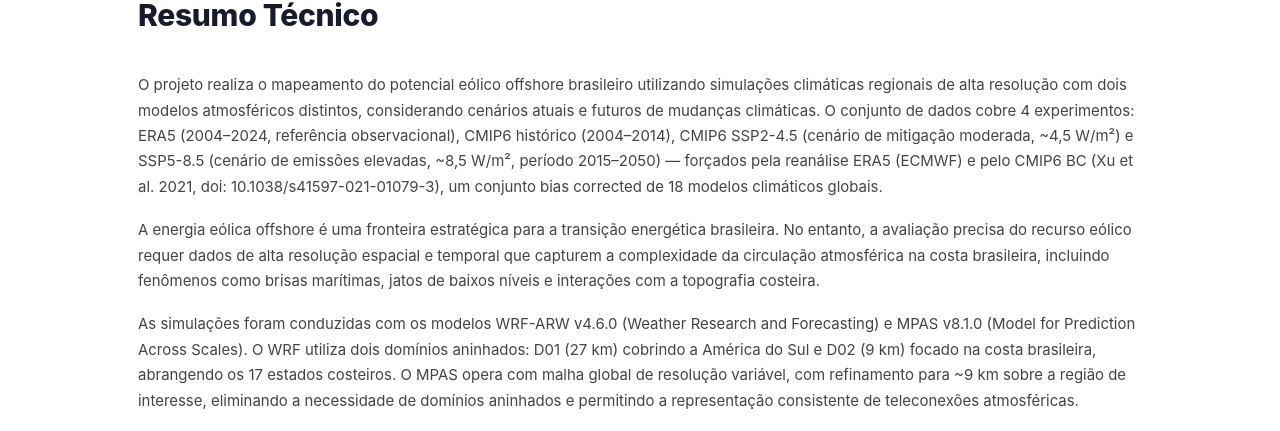
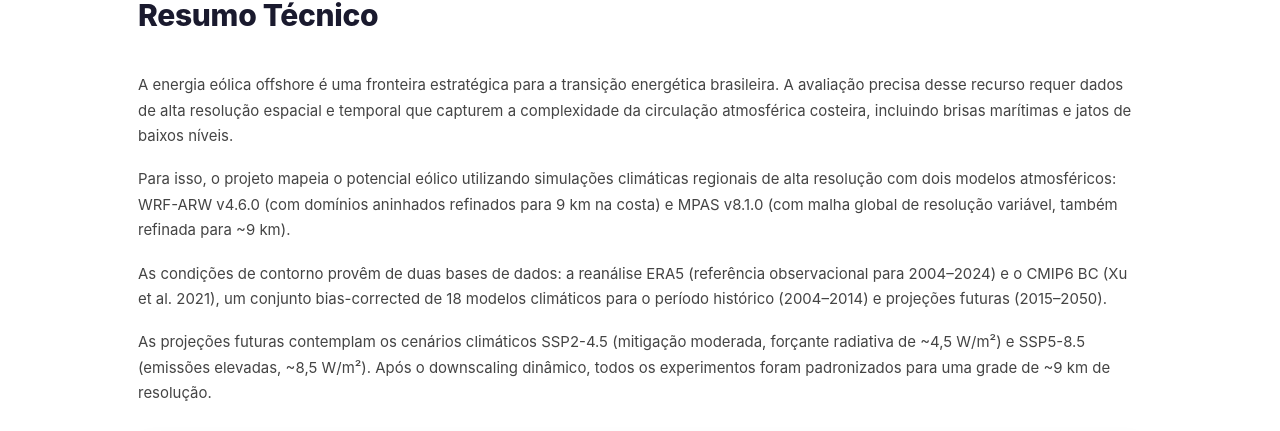
Before and after one commit to diogonsramos/cnpq-offshore-wind-webgis, a React (Vite) app: page / in a window 1280 px wide. Shown: the part 521-952 px from the top of the page. Built offline with nearby package versions, Linux system fonts and the light colour scheme.

Commit message:
fix(content): rewrite technical summary to remove redundant SSP scenario descriptions

```diff
--- a/src/i18n/en.ts
+++ b/src/i18n/en.ts
@@ -410,9 +410,9 @@ export const en: Record<TranslationKey, string> = {
   'landing.releases.v1_2.li1': 'Inclusion of interactive directional heatmaps in WebGIS.',
   'landing.releases.v1_2.li2': 'New variables: wind shear and annual energy production (AEP) estimation.',
 
-  'landing.tech.p1': 'The project maps the Brazilian offshore wind potential using high-resolution regional climate simulations with two distinct atmospheric models, considering current and future climate change scenarios. The dataset covers 4 experiments: ERA5 (2004–2024, observational reference), historical CMIP6 (2004–2014), CMIP6 SSP2-4.5 (moderate mitigation scenario, ~4.5 W/m²), and SSP5-8.5 (high emissions scenario, ~8.5 W/m², period 2015–2050) — forced by ERA5 reanalysis (ECMWF) and CMIP6 BC (Xu et al. 2021, doi: 10.1038/s41597-021-01079-3), a bias-corrected ensemble of 18 global climate models.',
-  'landing.tech.p2': 'Offshore wind energy is a strategic frontier for Brazil\'s energy transition. However, accurate assessment of the wind resource requires high spatial and temporal resolution data that capture the complexity of atmospheric circulation on the Brazilian coast, including phenomena such as sea breezes, low-level jets, and interactions with coastal topography.',
-  'landing.tech.p3': 'The simulations were conducted with the WRF-ARW v4.6.0 (Weather Research and Forecasting) and MPAS v8.1.0 (Model for Prediction Across Scales) models. WRF uses two nested domains: D01 (27 km) covering South America and D02 (9 km) focused on the Brazilian coast, covering the 17 coastal states. MPAS operates with a variable-resolution global mesh, refining to ~9 km over the region of interest, eliminating the need for nested domains and allowing for consistent representation of atmospheric teleconnections.',
-  'landing.tech.p4': 'Boundary conditions come from two datasets: ERA5 (ECMWF global reanalysis, original resolution ~31 km, observational reference for 2004–2024) and CMIP6 BC (Xu et al. 2021), which provides bias-corrected data from 18 climate models for the historical period (2004–2014) and future projections (2015–2050) under the SSP2-4.5 (moderate mitigation scenario, radiative forcing of ~4.5 W/m²) and SSP5-8.5 (high emissions scenario, radiative forcing of ~8.5 W/m²) scenarios, with an original resolution of ~1.25°. Both input datasets were standardized to ~9 km after dynamical downscaling.',
+  'landing.tech.p1': 'Offshore wind energy is a strategic frontier for the Brazilian energy transition. Accurate assessment of this resource requires high spatial and temporal resolution data that capture the complexity of coastal atmospheric circulation, including sea breezes and low-level jets.',
+  'landing.tech.p2': 'To achieve this, the project maps the wind potential using high-resolution regional climate simulations with two atmospheric models: WRF-ARW v4.6.0 (with nested domains refined to 9 km on the coast) and MPAS v8.1.0 (with a variable-resolution global mesh, also refined to ~9 km).',
+  'landing.tech.p3': 'Boundary conditions come from two databases: the ERA5 reanalysis (observational reference for 2004–2024) and CMIP6 BC (Xu et al. 2021), a bias-corrected ensemble of 18 climate models for the historical period (2004–2014) and future projections (2015–2050).',
+  'landing.tech.p4': 'Future projections consider the climate scenarios SSP2-4.5 (moderate mitigation, radiative forcing of ~4.5 W/m²) and SSP5-8.5 (high emissions, ~8.5 W/m²). After dynamical downscaling, all experiments were standardized to a ~9 km resolution grid.',
   'landing.tech.p5': 'The variables available on the frontend — wind speed (ws, m/s) and wind power density (wpd, W/m²) — are served in COG (Cloud Optimized GeoTIFF) format for visualization on the interactive map and GeoParquet for efficient spatial queries. The system allows users to query pixel statistics (mean, minimum, maximum, standard deviation, Weibull parameters, wind roses, and vertical profile at 5 altitudes), compare up to 3 locations in the analytical dashboard, and export data.'
 }
--- a/src/i18n/es.ts
+++ b/src/i18n/es.ts
@@ -426,9 +426,9 @@ export const es = {
   'landing.releases.v1_2.li1': 'Inclusión de mapas de calor direccionales interactivos en el WebGIS.',
   'landing.releases.v1_2.li2': 'Nuevas variables: cizalladura del viento y estimación de producción de energía (AEP).',
 
-  'landing.tech.p1': 'El proyecto mapea el potencial eólico offshore brasileño usando simulaciones climáticas regionales de alta resolución con dos modelos atmosféricos distintos, considerando escenarios actuales y futuros de cambio climático. El conjunto de datos cubre 4 experimentos: ERA5 (2004–2024, referencia observacional), CMIP6 histórico (2004–2014), CMIP6 SSP2-4.5 (escenario de mitigación moderada, ~4,5 W/m²) y SSP5-8.5 (escenario de emisiones elevadas, ~8,5 W/m², período 2015–2050) — forzados por la reanálisis ERA5 (ECMWF) y el CMIP6 BC (Xu et al. 2021), un conjunto bias-corrected de 18 modelos climáticos globales.',
-  'landing.tech.p2': 'La energía eólica offshore es una frontera estratégica para la transición energética de Brasil. Sin embargo, la evaluación precisa del recurso eólico requiere datos de alta resolución espacial y temporal que capturen la complejidad de la circulación atmosférica en la costa brasileña, incluyendo fenómenos como brisas marinas, chorros de bajos niveles e interacciones con la topografía costera.',
-  'landing.tech.p3': 'Las simulaciones se realizaron con los modelos WRF-ARW v4.6.0 (Weather Research and Forecasting) y MPAS v8.1.0 (Model for Prediction Across Scales). WRF utiliza dos dominios anidados: D01 (27 km) cubriendo América del Sur y D02 (9 km) enfocado en la costa brasileña, abarcando los 17 estados costeros. MPAS opera con malla global de resolución variable, refinándose a ~9 km sobre la región de interés, eliminando la necesidad de dominios anidados y permitiendo la representación consistente de teleconexiones atmosféricas.',
-  'landing.tech.p4': 'Las condiciones de contorno provienen de dos fuentes: ERA5 (reanálisis global del ECMWF, resolución original ~31 km, referencia observacional para 2004–2024) y CMIP6 BC (Xu et al. 2021), que proporciona datos bias-corrected de 18 modelos climáticos para el período histórico (2004–2014) y proyecciones futuras (2015–2050) bajo los escenarios SSP2-4.5 (escenario de mitigación moderada, forzamiento radiativo de ~4,5 W/m²) y SSP5-8.5 (escenario de emisiones elevadas, forzamiento radiativo de ~8,5 W/m²), con resolución original de ~1,25°. Ambos conjuntos de datos se estandarizaron a ~9 km tras el downscaling dinámico.',
+  'landing.tech.p1': 'La energía eólica offshore es una frontera estratégica para la transición energética brasileña. La evaluación precisa de este recurso requiere datos de alta resolución espacial y temporal que capturen la complejidad de la circulación atmosférica costera, incluyendo brisas marinas y chorros de niveles bajos.',
+  'landing.tech.p2': 'Para ello, el proyecto mapea el potencial eólico utilizando simulaciones climáticas regionales de alta resolución con dos modelos atmosféricos: WRF-ARW v4.6.0 (con dominios anidados refinados a 9 km en la costa) y MPAS v8.1.0 (con malla global de resolución variable, también refinada a ~9 km).',
+  'landing.tech.p3': 'Las condiciones de contorno provienen de dos bases de datos: el reanálisis ERA5 (referencia observacional para 2004–2024) y el CMIP6 BC (Xu et al. 2021), un conjunto bias-corrected de 18 modelos climáticos para el período histórico (2004–2014) y proyecciones futuras (2015–2050).',
+  'landing.tech.p4': 'Las proyecciones futuras contemplan los escenarios climáticos SSP2-4.5 (mitigación moderada, forzamiento radiativo de ~4,5 W/m²) y SSP5-8.5 (emisiones elevadas, ~8,5 W/m²). Tras el downscaling dinámico, todos los experimentos se estandarizaron a una cuadrícula de ~9 km de resolución.',
   'landing.tech.p5': 'Las variables disponibles en el frontend — velocidad del viento (ws, m/s) y densidad de potencia eólica (wpd, W/m²) — se sirven en formato COG (Cloud Optimized GeoTIFF) para visualización en el mapa interactivo y GeoParquet para consultas espaciales eficientes. El sistema permite consultar estadísticas por píxel (media, mínimo, máximo, desviación estándar, parámetros Weibull, rosas de los vientos y perfil vertical a 5 altitudes), comparar hasta 3 ubicaciones en el dashboard y exportar datos.'
 }
--- a/src/i18n/pt-BR.ts
+++ b/src/i18n/pt-BR.ts
@@ -411,9 +411,9 @@ export const ptBR = {
   'landing.releases.v1_2.li1': 'Inclusão de mapas de calor direcionais interativos no WebGIS.',
   'landing.releases.v1_2.li2': 'Novas variáveis: cisalhamento do vento e estimativa de produção energética (AEP).',
 
-  'landing.tech.p1': 'O projeto realiza o mapeamento do potencial eólico offshore brasileiro utilizando simulações climáticas regionais de alta resolução com dois modelos atmosféricos distintos, considerando cenários atuais e futuros de mudanças climáticas. O conjunto de dados cobre 4 experimentos: ERA5 (2004–2024, referência observacional), CMIP6 histórico (2004–2014), CMIP6 SSP2-4.5 (cenário de mitigação moderada, ~4,5 W/m²) e SSP5-8.5 (cenário de emissões elevadas, ~8,5 W/m², período 2015–2050) — forçados pela reanálise ERA5 (ECMWF) e pelo CMIP6 BC (Xu et al. 2021, doi: 10.1038/s41597-021-01079-3), um conjunto bias corrected de 18 modelos climáticos globais.',
-  'landing.tech.p2': 'A energia eólica offshore é uma fronteira estratégica para a transição energética brasileira. No entanto, a avaliação precisa do recurso eólico requer dados de alta resolução espacial e temporal que capturem a complexidade da circulação atmosférica na costa brasileira, incluindo fenômenos como brisas marítimas, jatos de baixos níveis e interações com a topografia costeira.',
-  'landing.tech.p3': 'As simulações foram conduzidas com os modelos WRF-ARW v4.6.0 (Weather Research and Forecasting) e MPAS v8.1.0 (Model for Prediction Across Scales). O WRF utiliza dois domínios aninhados: D01 (27 km) cobrindo a América do Sul e D02 (9 km) focado na costa brasileira, abrangendo os 17 estados costeiros. O MPAS opera com malha global de resolução variável, com refinamento para ~9 km sobre a região de interesse, eliminando a necessidade de domínios aninhados e permitindo a representação consistente de teleconexões atmosféricas.',
-  'landing.tech.p4': 'As condições de contorno provêm de duas bases: ERA5 (reanálise global do ECMWF, resolução original de ~31 km, referência observacional para 2004–2024) e CMIP6 BC (Xu et al. 2021), que fornece dados bias corrected de 18 modelos climáticos para o período histórico (2004–2014) e projeções futuras (2015–2050) sob os cenários SSP2-4.5 (cenário de mitigação moderada, forçante radiativa de ~4,5 W/m²) e SSP5-8.5 (cenário de emissões elevadas, forçante radiativa de ~8,5 W/m²), com resolução original de ~1,25°. Ambos os conjuntos de entrada foram padronizados para ~9 km após o downscaling dinâmico.',
+  'landing.tech.p1': 'A energia eólica offshore é uma fronteira estratégica para a transição energética brasileira. A avaliação precisa desse recurso requer dados de alta resolução espacial e temporal que capturem a complexidade da circulação atmosférica costeira, incluindo brisas marítimas e jatos de baixos níveis.',
+  'landing.tech.p2': 'Para isso, o projeto mapeia o potencial eólico utilizando simulações climáticas regionais de alta resolução com dois modelos atmosféricos: WRF-ARW v4.6.0 (com domínios aninhados refinados para 9 km na costa) e MPAS v8.1.0 (com malha global de resolução variável, também refinada para ~9 km).',
+  'landing.tech.p3': 'As condições de contorno provêm de duas bases de dados: a reanálise ERA5 (referência observacional para 2004–2024) e o CMIP6 BC (Xu et al. 2021), um conjunto bias-corrected de 18 modelos climáticos para o período histórico (2004–2014) e projeções futuras (2015–2050).',
+  'landing.tech.p4': 'As projeções futuras contemplam os cenários climáticos SSP2-4.5 (mitigação moderada, forçante radiativa de ~4,5 W/m²) e SSP5-8.5 (emissões elevadas, ~8,5 W/m²). Após o downscaling dinâmico, todos os experimentos foram padronizados para uma grade de ~9 km de resolução.',
   'landing.tech.p5': 'As variáveis disponíveis no frontend — velocidade do vento (ws, m/s) e densidade de potência eólica (wpd, W/m²) — são servidas em formato COG (Cloud Optimized GeoTIFF) para visualização no mapa interativo e GeoParquet para consultas espaciais eficientes. O sistema permite consultar estatísticas por pixel (média, mínimo, máximo, desvio padrão, parâmetros de Weibull, rosa dos ventos e perfil vertical em 5 altitudes), comparar até 3 localizações no dashboard analítico e exportar dados.'
 }
```
